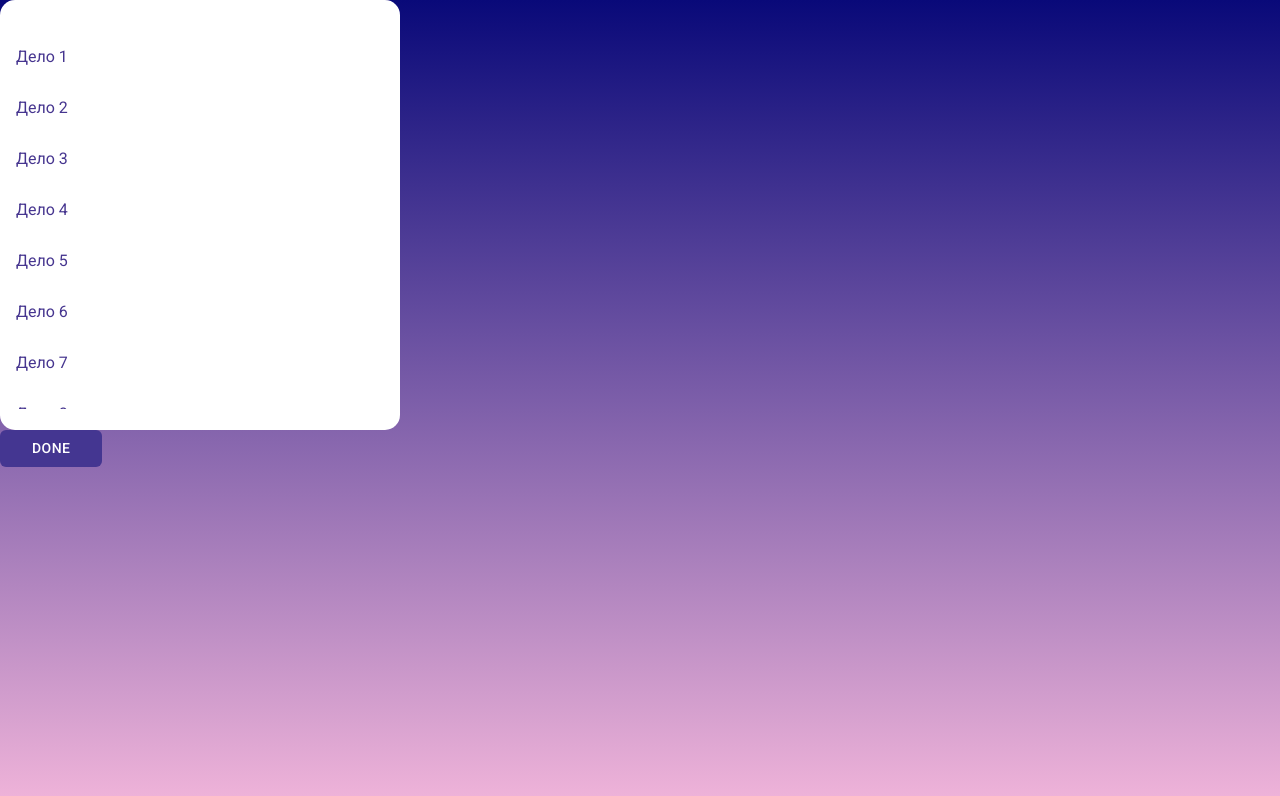
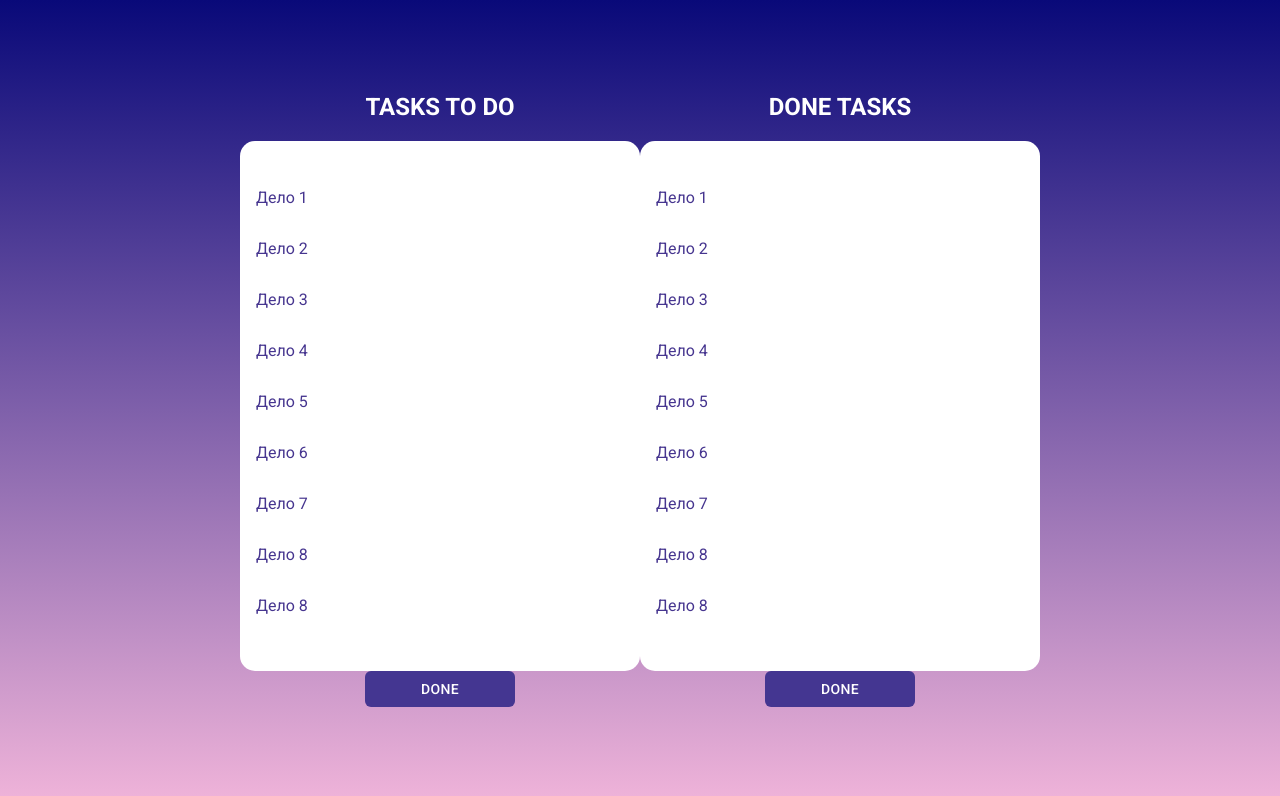
Before and after one commit to LissV/Context-Practice, a React (Create React App) app: page / in a window 1280 px wide. Shown: the top 796 px of the page. Built offline with nearby package versions, Linux system fonts and the light colour scheme.

Commit message:
основная верстка

```diff
--- a/src/App.jsx
+++ b/src/App.jsx
@@ -1,24 +1,67 @@
-import React from 'react';
-import styled from 'styled-components';
-import ListContainer from './components/ListContainer';
-import ActionButton from './components/Button';
+import React from "react";
+import styled from "styled-components";
+import ListContainer from "./components/ListContainer";
+import ActionButton from "./components/Button";
 
 const MainContainer = styled.div`
-  background: rgb(60,49,143);
-  background: linear-gradient(to bottom, rgba(60,49,143,1) 0%, rgba(9,9,121,1) 0%, rgba(239,179,217,1) 100%);
+  background: rgb(60, 49, 143);
+  background: linear-gradient(
+    to bottom,
+    rgba(60, 49, 143, 1) 0%,
+    rgba(9, 9, 121, 1) 0%,
+    rgba(239, 179, 217, 1) 100%
+  );
   height: 100vh;
   width: 100%;
   padding: 0;
   margin: 0;
+  display: flex;
+  align-items: center;
+  justify-content: center;
+`;
+
+const Content = styled.div`
+  display: flex;
+  flex-direction: row;
+  justify-content: space-between;
+`;
+
+const ListWrapper = styled.div`
+  display: flex;
+  flex-direction: column;
+  align-items: center;
+`;
+
+const ListTitle = styled.div`
+  color: #fff;
+  text-transform: uppercase;
+  font-family: Roboto !important;
+  font-weight: 800;
+  font-size: 1.5rem;
+  margin-bottom: 20px;
+`;
+
+const CustomActionButton = styled(ActionButton)`
+  margin-top: 20px !important;
 `;
 
 const App = () => {
   return (
     <MainContainer>
-      <ListContainer />
-      <ActionButton />
+      <Content>
+        <ListWrapper>
+          <ListTitle>Tasks to do</ListTitle>
+          <ListContainer />
+          <CustomActionButton />
+        </ListWrapper>
+        <ListWrapper>
+          <ListTitle>Done tasks</ListTitle>
+          <ListContainer />
+          <CustomActionButton />
+        </ListWrapper>
+      </Content>
     </MainContainer>
   );
-}
+};
 
 export default App;
--- a/src/components/Button.jsx
+++ b/src/components/Button.jsx
@@ -7,7 +7,7 @@ const ButtonWrapper = styled(Button)`
     background: #443691 !important;
     color: #ffffff !important;
     text-transform: uppercase;
-    width: 8%;
+    width: 150px;
 `;
 
 const ActionButton = () => {
--- a/src/components/ListContainer.jsx
+++ b/src/components/ListContainer.jsx
@@ -13,7 +13,7 @@ const useStyles = makeStyles(theme => ({
 
 const ListWrapper = styled.div`
   background: white;
-  height: 50%;
+  height: 500px;
   width: 400px;
   padding: 15px 0;
   margin: 0;
@@ -25,9 +25,9 @@ const ListItemsWrapper = styled(List)`
   height: calc(100% - 30px);
   margin: 8px 0 !important;
   ::-webkit-scrollbar { width: 1px; height: 3px;}
-  ::-webkit-scrollbar-track {  background-color: #999;}
+  ::-webkit-scrollbar-track {  background-color: #fff;}
   ::-webkit-scrollbar-track-piece { background-color: #ffffff;}
-  ::-webkit-scrollbar-thumb { height: 50px; background-color: #666; border-radius: 3px;}
+  ::-webkit-scrollbar-thumb { height: 50px; background-color: #fff; border-radius: 3px;}
 `;
 
 const ListItemWrapper = styled(ListItem)`
```
